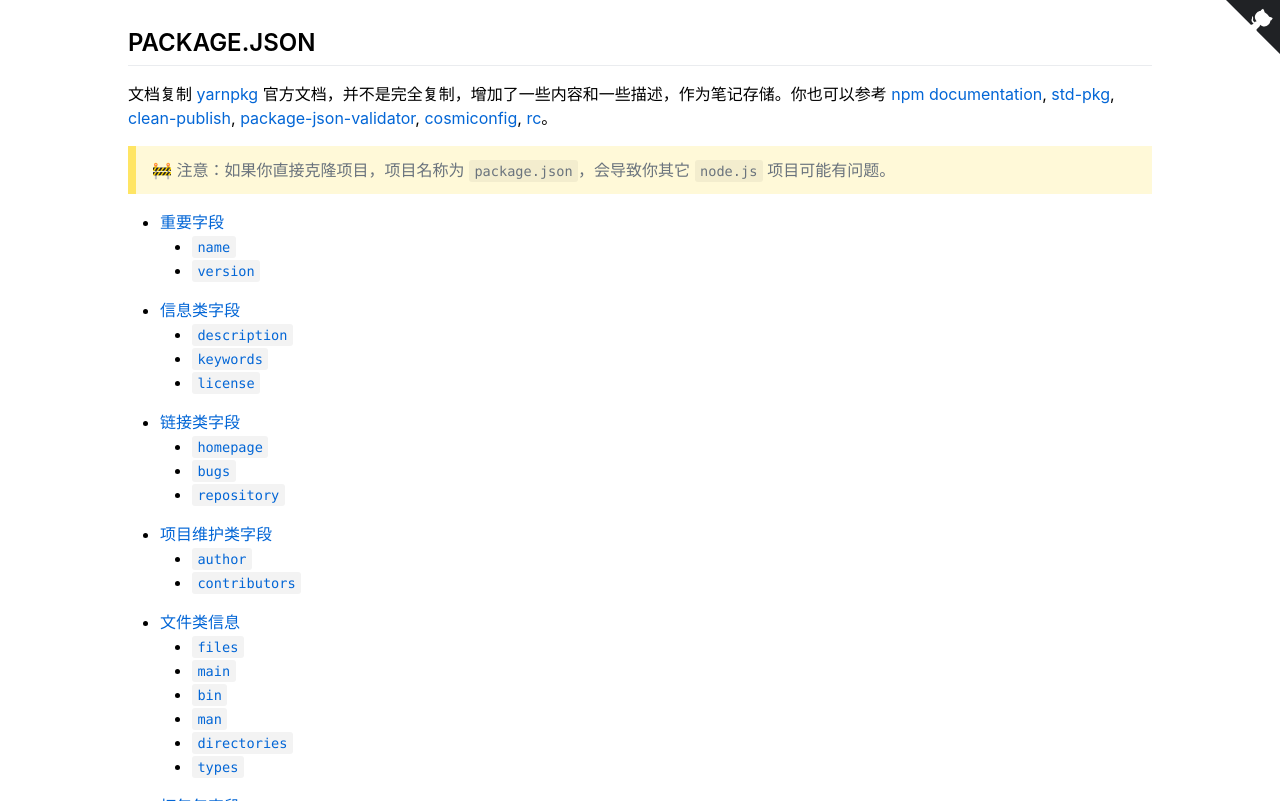
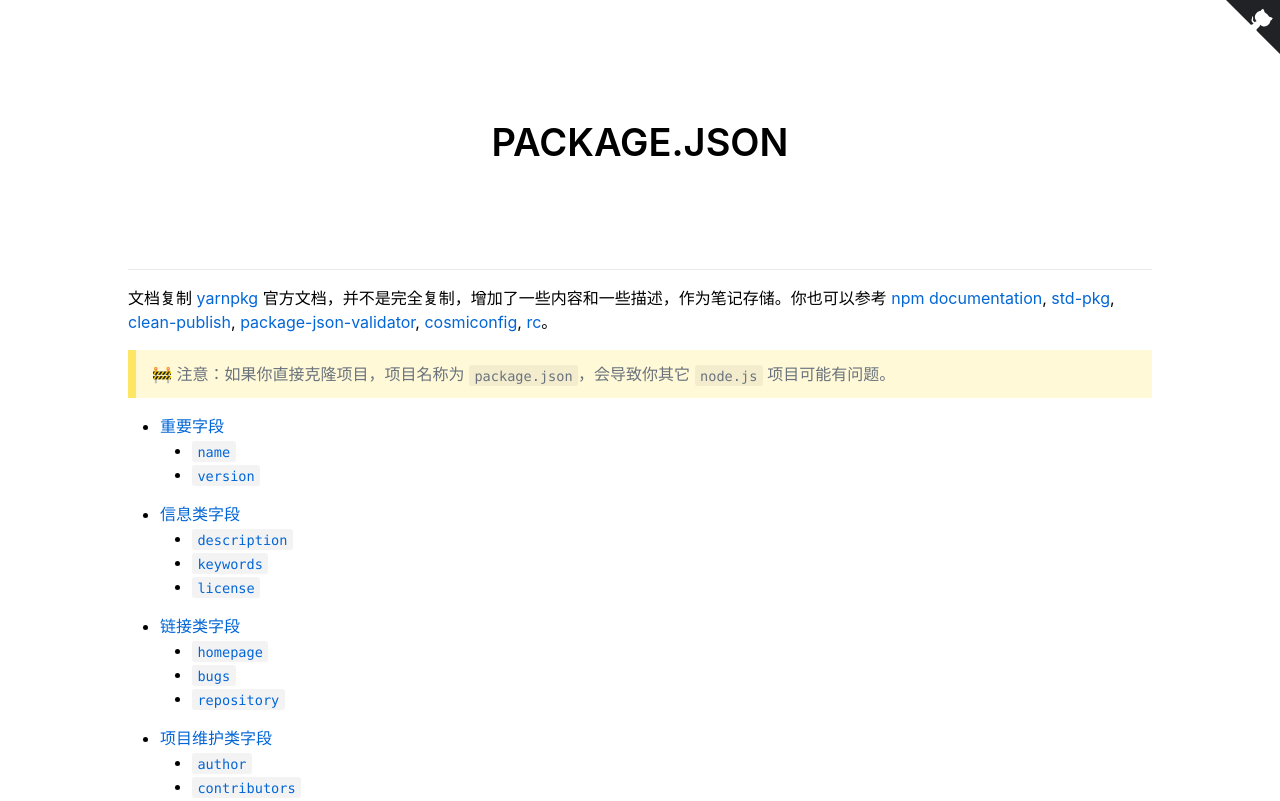
Before and after one commit to jaywcjlove/package.json, a plain HTML site: page index.html in a window 1280 px wide. Shown: the top 801 px of the page. Drawn offline with Linux system fonts and the light colour scheme.

Commit message:
deploy: bb1e95c7413b2400bf8229a53d4f7f212b90bb6f

```diff
--- a/index.html
+++ b/index.html
@@ -10,7 +10,7 @@
     <style></style>
   </head>
   <body><div class="wmde-markdown"><a aria-label="View source on GitHub" target="__blank" class="github-corner" href="https://github.com/jaywcjlove/package.json"><svg width="54" height="54" viewBox="0 0 250 250" aria-hidden="true" style="fill: rgb(32, 34, 37); color: rgb(255, 255, 255); position: fixed; z-index: 99999; border: 0px; top: 0px; right: 0px;"><path d="M0,0 L115,115 L130,115 L142,142 L250,250 L250,0 Z"></path><path style="transform-origin: 130px 106px;" class="octo-arm" fill="currentColor" d="M128.3,109.0 C113.8,99.7 119.0,89.6 119.0,89.6 C122.0,82.7 120.5,78.6 120.5,78.6 C119.2,72.0 123.4,76.3 123.4,76.3 C127.3,80.9 125.5,87.3 125.5,87.3 C122.9,97.6 130.6,101.9 134.4,103.2"></path><path class="octo-body" fill="currentColor" d="M115.0,115.0 C114.9,115.1 118.7,116.5 119.8,115.4 L133.7,101.6 C136.9,99.2 139.9,98.4 142.2,98.6 C133.8,88.0 127.5,74.4 143.8,58.0 C148.5,53.4 154.0,51.2 159.7,51.0 C160.3,49.4 163.2,43.6 171.4,40.1 C171.4,40.1 176.1,42.5 178.8,56.2 C183.1,58.6 187.2,61.8 190.9,65.4 C194.5,69.0 197.7,73.2 200.1,77.6 C213.8,80.2 216.3,84.9 216.3,84.9 C212.7,93.1 206.9,96.0 205.4,96.6 C205.1,102.4 203.0,107.8 198.3,112.5 C181.9,128.9 168.3,122.5 157.7,114.1 C157.9,116.9 156.7,120.9 152.7,124.9 L141.0,136.5 C139.8,137.7 141.6,141.9 141.8,141.8 Z"></path></svg></a>
-    <h2 id="packagejson"><a class="anchor" aria-hidden="true" tabindex="-1" href="#packagejson"><svg class="octicon octicon-link" viewBox="0 0 16 16" version="1.1" width="16" height="16" aria-hidden="true"><path fill-rule="evenodd" d="M7.775 3.275a.75.75 0 001.06 1.06l1.25-1.25a2 2 0 112.83 2.83l-2.5 2.5a2 2 0 01-2.83 0 .75.75 0 00-1.06 1.06 3.5 3.5 0 004.95 0l2.5-2.5a3.5 3.5 0 00-4.95-4.95l-1.25 1.25zm-4.69 9.64a2 2 0 010-2.83l2.5-2.5a2 2 0 012.83 0 .75.75 0 001.06-1.06 3.5 3.5 0 00-4.95 0l-2.5 2.5a3.5 3.5 0 004.95 4.95l1.25-1.25a.75.75 0 00-1.06-1.06l-1.25 1.25a2 2 0 01-2.83 0z"></path></svg></a>PACKAGE.JSON</h2>
+    <h2 id="packagejson" style="display: flex; height: 230px; align-items: center; justify-content: center; font-size: 38px;"><a class="anchor" aria-hidden="true" tabindex="-1" href="#packagejson"><svg class="octicon octicon-link" viewBox="0 0 16 16" version="1.1" width="16" height="16" aria-hidden="true"><path fill-rule="evenodd" d="M7.775 3.275a.75.75 0 001.06 1.06l1.25-1.25a2 2 0 112.83 2.83l-2.5 2.5a2 2 0 01-2.83 0 .75.75 0 00-1.06 1.06 3.5 3.5 0 004.95 0l2.5-2.5a3.5 3.5 0 00-4.95-4.95l-1.25 1.25zm-4.69 9.64a2 2 0 010-2.83l2.5-2.5a2 2 0 012.83 0 .75.75 0 001.06-1.06 3.5 3.5 0 00-4.95 0l-2.5 2.5a3.5 3.5 0 004.95 4.95l1.25-1.25a.75.75 0 00-1.06-1.06l-1.25 1.25a2 2 0 01-2.83 0z"></path></svg></a>PACKAGE.JSON</h2><!--rehype:style=display: flex; height: 230px; align-items: center; justify-content: center; font-size: 38px;-->
     <p>文档复制 <a href="https://yarnpkg.com/zh-Hans/docs/package-json">yarnpkg</a> 官方文档，并不是完全复制，增加了一些内容和一些描述，作为笔记存储。你也可以参考 <a href="https://docs.npmjs.com/files/package.json">npm documentation</a>, <a href="https://github.com/jamiebuilds/std-pkg">std-pkg</a>, <a href="https://github.com/shashkovdanil/clean-publish">clean-publish</a>, <a href="http://package-json-validator.com/">package-json-validator</a>, <a href="https://github.com/davidtheclark/cosmiconfig">cosmiconfig</a>, <a href="https://github.com/dominictarr/rc">rc</a>。</p>
     <blockquote style="border-left: 8px solid #ffe564;background-color: #ffe56440;padding: 12px 16px;">
       <p>🚧 注意：如果你直接克隆项目，项目名称为 <code>package.json</code>，会导致你其它 <code>node.js</code> 项目可能有问题。</p>
```
